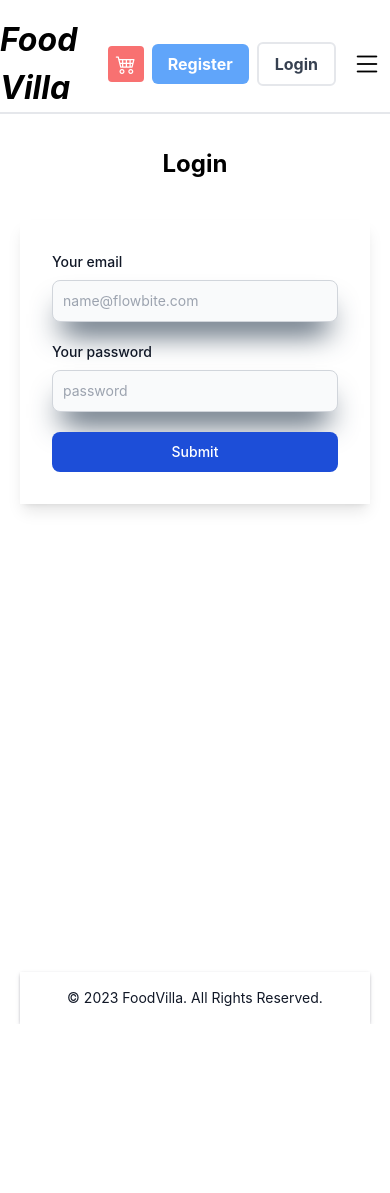
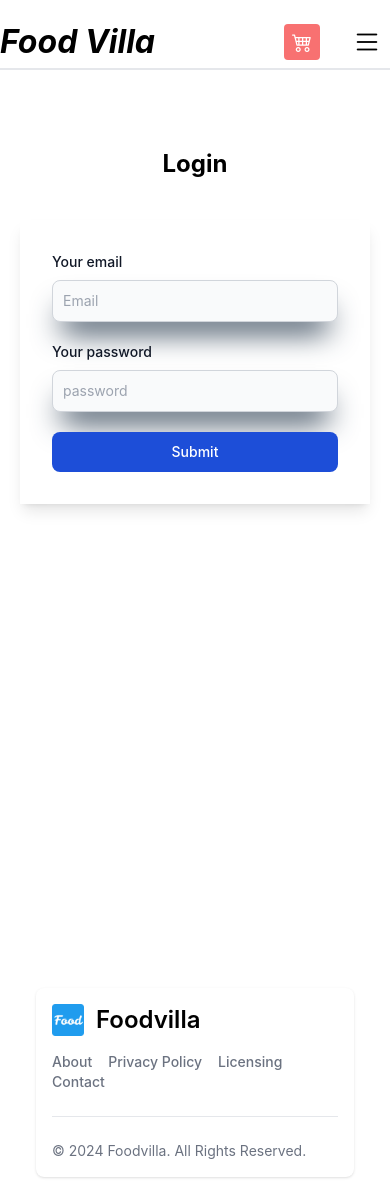
Before and after one commit to amiraidid/Foodvilla, a React (Create React App) app: page /login in a window 390 px wide. Before the commit the page ends 1024 px from the top, so only its background shows below. Built offline with nearby package versions, Linux system fonts and the light colour scheme; no server answers.

Commit message:
fixed login bug

```diff
--- a/src/components/Footer.jsx
+++ b/src/components/Footer.jsx
@@ -2,13 +2,34 @@
 
 function Footer() {
     return (
+        <footer className="bg-white rounded-lg shadow dark:bg-gray-900 m-4">
+            <div className="w-full max-w-screen-xl mx-auto p-4 md:py-8">
+                <div className="sm:flex sm:items-center sm:justify-between">
+                    <a href="#home" className="flex items-center mb-4 sm:mb-0 space-x-3 rtl:space-x-reverse">
+                        <img src="./logo192.png" className="h-8" alt="food villa Logo" />
+                        <span className="self-center text-2xl font-semibold whitespace-nowrap dark:text-white">Foodvilla</span>
+                    </a>
+                    <ul className="flex flex-wrap items-center mb-6 text-sm font-medium text-gray-500 sm:mb-0 dark:text-gray-400">
+                        <li>
+                            <a href="#about" className="hover:underline me-4 md:me-6">About</a>
+                        </li>
+                        <li>
+                            <a href="#privacy" className="hover:underline me-4 md:me-6">Privacy Policy</a>
+                        </li>
+                        <li>
+                            <a href="#licensing" className="hover:underline me-4 md:me-6">Licensing</a>
+                        </li>
+                        <li>
+                            <a href="#contact" className="hover:underline">Contact</a>
+                        </li>
+                    </ul>
+                </div>
+                <hr className="my-6 border-gray-200 sm:mx-auto dark:border-gray-700 lg:my-8" />
+                <span className="block text-sm text-gray-500 sm:text-center dark:text-gray-400">© 2024 <a href="#home" className="hover:underline">Foodvilla</a>. All Rights Reserved.</span>
+            </div>
+        </footer>
 
 
-        <footer className="bg-white card-shadow ">
-            <div className="flex justify-center items-start p-4 ">
-                <span className="text-sm text-gray-900 text-center">© 2023 <a href="/">FoodVilla</a>. All Rights Reserved.</span>
-            </div>
-        </footer>
 
     )
 }
--- a/src/components/Header.jsx
+++ b/src/components/Header.jsx
@@ -7,6 +7,7 @@ import { UserContext } from '../context/UserContext';
 
 function Header() {
     const [displayMenu, setDisplayMenu] = useState(true)
+
     const handleScroll = (e, id) => {
         e.preventDefault();
         const section = document.getElementById(id);
@@ -21,6 +22,7 @@ function Header() {
         signOut(auth)
         localStorage.removeItem("token")
         setCurrentUser(false)
+        window.location.reload()
     }
 
     return (
@@ -41,11 +43,11 @@ function Header() {
                 <Link to='cart'><button className='px-2 py-1 rounded text-xl bg-red-400 text-white'><i className="bi bi-cart4"></i></button></Link>
                 {
                     currentUser ? (
-                        <button onClick={handleSignOut} className='flex item-center gap-2 border-2  px-4 py-2 text-gray-700 font-bold rounded-md'>SignOut</button>
+                        <button onClick={handleSignOut} className='max-sm:hidden flex item-center gap-2 border-2  px-4 py-2 text-gray-700 font-bold rounded-md'>SignOut</button>
                     ) : (
                         <>
-                            <Link to='Register'><button className='flex item-center gap-2 bg-blue-400 px-4 py-2 text-white font-bold rounded-md'>Register</button></Link>
-                            <Link to='login'><button className='flex item-center gap-2 border-2  px-4 py-2 text-gray-700 font-bold rounded-md'>Login</button></Link>
+                            <Link to='Register'><button className='max-sm:hidden flex item-center gap-2 bg-blue-400 px-4 py-2 text-white font-bold rounded-md'>Register</button></Link>
+                            <Link to='login'><button className='max-sm:hidden flex item-center gap-2 border-2  px-4 py-2 text-gray-700 font-bold rounded-md'>Login</button></Link>
                         </>
 
                     )
--- a/src/pages/CartPage.jsx
+++ b/src/pages/CartPage.jsx
@@ -8,6 +8,7 @@ function CartPage() {
     useTitle("cart")
 
     const { cartItems, removeFromCart , updateTotal} = useContext(MyContext)
+
 
     return (
         <section className='body h-screen mt-20'>
--- a/src/pages/Login.jsx
+++ b/src/pages/Login.jsx
@@ -2,7 +2,7 @@ import { useContext, useState } from 'react'
 import {signInWithEmailAndPassword} from 'firebase/auth'
 import { auth } from '../firebase/config'
 import { UserContext } from '../context/UserContext'
-import { toast } from 'react-toastify'
+// import { toast } from 'react-toastify'
 import { useNavigate } from 'react-router-dom'
 
 function Login() {
@@ -12,15 +12,15 @@ function Login() {
     const navigate = useNavigate()
 
     const handleLogin = (e) => {
+
         e.preventDefault();
         signInWithEmailAndPassword(auth, inputs.email, inputs.password).then((res)=> {
-            console.log(res);
             const userToken = res.user.accessToken;
             localStorage.setItem('token', userToken)
             setCurrentUser(true)
-            toast.success("welcome")
+            alert("welcome")
             navigate('/')
-        }).catch((e) => toast.error("unable to login"))
+        }).catch((e) => alert("unable to login", + e.message))
     }
 
     return (
@@ -29,13 +29,13 @@ function Login() {
             <form onSubmit={handleLogin} className="max-w-lg mx-auto shadow-lg p-8">
                 <div className="mb-5">
                     <label htmlFor="email" className="block mb-2 text-sm font-medium text-gray-900 ">Your email</label>
-                    <input type="email" id="email" onChange={(e) => setInputs({...inputs, email: e.target.value})} className="bg-gray-50 border border-gray-300 text-gray-900 text-sm rounded-lg focus:ring-blue-500 focus:border-blue-500 block w-full p-2.5 " placeholder="name@flowbite.com" required />
+                    <input type="email" id="email" onChange={(e) => setInputs({...inputs, email: e.target.value})} className="bg-gray-50 border border-gray-300 text-gray-900 text-sm rounded-lg focus:ring-blue-500 focus:border-blue-500 block w-full p-2.5 " placeholder="Email" required />
                 </div>
                 <div className="mb-5">
                     <label htmlFor="password" className="block mb-2 text-sm font-medium text-gray-900 ">Your password</label>
                     <input type="password" id="password" onChange={(e) => setInputs({...inputs, password: e.target.value})} className="bg-gray-50 border border-gray-300 text-gray-900 text-sm rounded-lg focus:ring-blue-500 focus:border-blue-500 block w-full p-2.5" placeholder='password' required />
                 </div>
-                <button onClick={handleLogin} type="submit" className="text-white bg-blue-700 hover:bg-blue-800 focus:ring-4 focus:outline-none focus:ring-blue-300 font-medium rounded-lg text-sm w-full sm:w-auto px-5 py-2.5 text-center dark:bg-blue-600 dark:hover:bg-blue-700 dark:focus:ring-blue-800">Submit</button>
+                <button type="submit" className="text-white bg-blue-700 hover:bg-blue-800 focus:ring-4 focus:outline-none focus:ring-blue-300 font-medium rounded-lg text-sm w-full sm:w-auto px-5 py-2.5 text-center dark:bg-blue-600 dark:hover:bg-blue-700 dark:focus:ring-blue-800">Submit</button>
             </form>
         </section>
     )
--- a/src/pages/SignUp.jsx
+++ b/src/pages/SignUp.jsx
@@ -2,16 +2,18 @@ import {createUserWithEmailAndPassword} from 'firebase/auth'
 import { auth } from '../firebase/config'
 import { useState } from 'react';
 import { toast } from 'react-toastify';
+import { useNavigate } from 'react-router-dom';
 
 function SignUp() {
 
     const [inputs, setInputs] = useState({})
-
+    const navigate = useNavigate()
     const handleRegister = (e) => {
         e.preventDefault();
 
         createUserWithEmailAndPassword(auth, inputs.email, inputs.password).then((res) => {
             toast.success('You have created an account😍')
+            navigate('/login')
         }).catch(e => toast.error("Could not Create An account"))
     }
     return (
```
Also changed, not shown: public/logo192.png.
